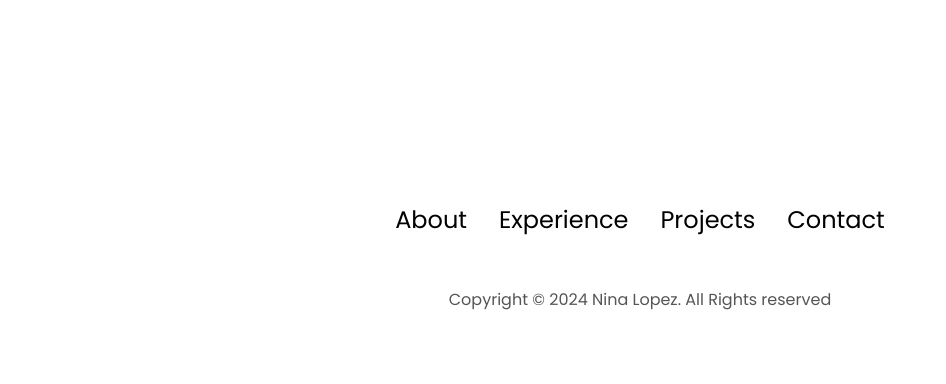
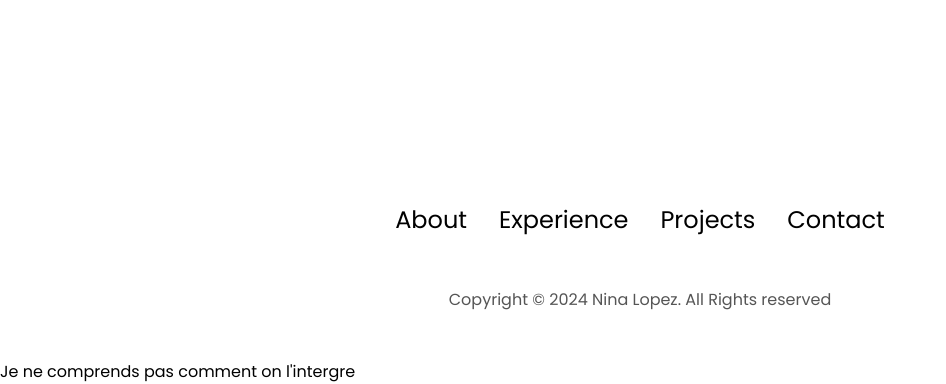
Before and after one commit to Nira00066/Nira00066.github.io, a website: page index.html in a window 1280 px wide. Shown: the part 3927-4311 px from the top of the page, without its empty margins (0-946 px from the left). Before the commit the page ends 4286 px from the top, so only its background shows below. Drawn offline with Linux system fonts and the light colour scheme.

Commit message:
refacto
je cromprends pas non plsu*

```diff
--- a/index.html
+++ b/index.html
@@ -487,3 +487,5 @@
     <script src="script.js"></script>
   </body>
 </html>
+
+<a href="">Je ne comprends pas comment on l'intergre</a>
```
